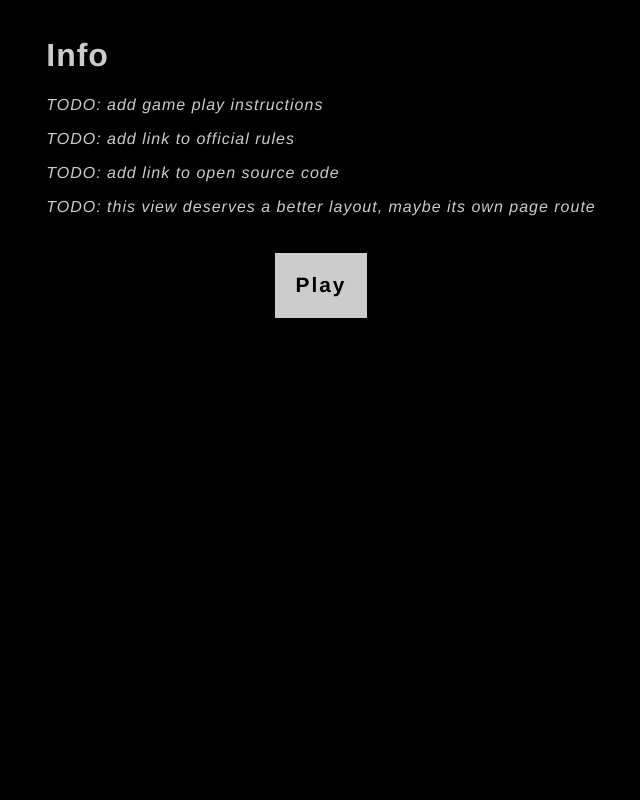
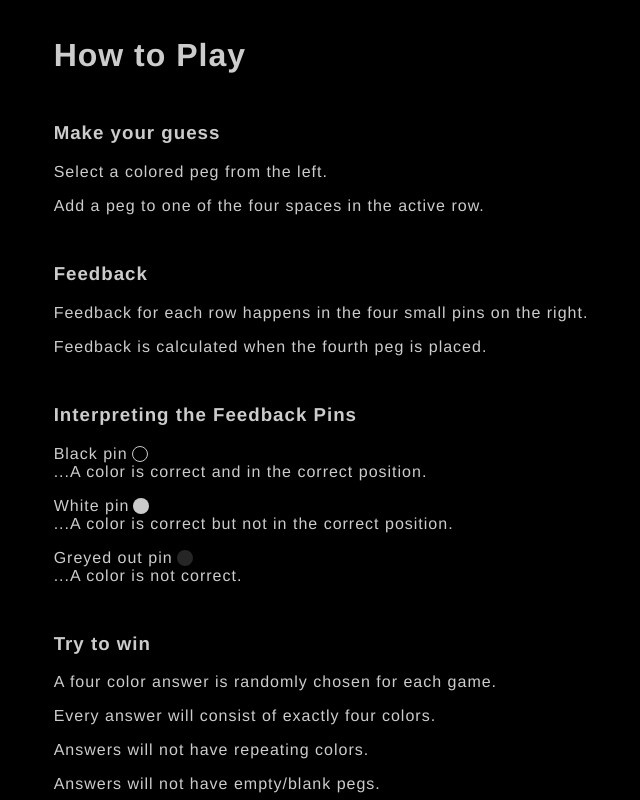
Before and after one commit to bighill/big-mastermind, a Gatsby site: page / in a window 1280 px wide. Both pictures are taken after a click on the button "How to Play". Shown: the whole page, without its empty margins (319-959 px from the left). Built offline with nearby package versions, Linux system fonts and the light colour scheme; Gatsby itself is replaced by a stand-in of ours.

Commit message:
how page... how to play instructions

```diff
--- a/src/components/app.js
+++ b/src/components/app.js
@@ -5,7 +5,7 @@ import Answer from "./answer/answer"
 import Board from "./board/board"
 import AvailablePegs from "./available/available-pegs"
 import Intro from "./modals/intro"
-import Info from "./modals/info"
+import How from "./modals/how"
 import GameOver from "./modals/gameover"
 
 export default () => {
@@ -30,7 +30,7 @@ export default () => {
       )}
 
       {AttemptState.view === "intro" && <Intro />}
-      {AttemptState.view === "info" && <Info />}
+      {AttemptState.view === "how" && <How />}
       {AttemptState.view === "win" && <GameOver win_lose="win" />}
       {AttemptState.view === "lose" && <GameOver win_lose="lose" />}
     </div>
--- a/src/components/available/available-pegs.js
+++ b/src/components/available/available-pegs.js
@@ -16,7 +16,7 @@ export default props => {
   }
 
   const handleInfoClick = ev => {
-    AttemptState.setView("info")
+    AttemptState.setView("how")
   }
 
   const available = () => {
--- /dev/null
+++ b/src/components/modals/how.js
@@ -0,0 +1,98 @@
+import React, { useContext } from "react"
+import style from "./modal-layout.module.scss"
+
+import { AttemptContext } from "../../context/attempt-context"
+import ModalLayout from "./modal-layout"
+import Pin from "../board/pin"
+
+export default props => {
+  const AttemptState = useContext(AttemptContext)
+
+  const handleBtnClick = ev => {
+    AttemptState.setView("play")
+  }
+
+  return (
+    <ModalLayout>
+      <h1>How to Play</h1>
+
+      <div className={style.content_block}>
+        <h3>Make your guess</h3>
+        <p>Select a colored peg from the left.</p>
+        <p>Add a peg to one of the four spaces in the active row.</p>
+      </div>
+
+      <div className={style.content_block}>
+        <h3>Feedback</h3>
+        <p>
+          Feedback for each row happens in the four small pins on the right.
+        </p>
+        <p>Feedback is calculated when the fourth peg is placed.</p>
+      </div>
+
+      <div className={style.content_block}>
+        <h3>Interpreting the Feedback Pins</h3>
+        <p>
+          <div style={{ display: "flex", alignItems: "center" }}>
+            <span>Black pin</span>
+            <Pin color="black" />
+          </div>
+          ...A color is correct and in the correct position.
+        </p>
+        <p>
+          <div style={{ display: "flex", alignItems: "center" }}>
+            <span>White pin</span>
+            <Pin color="white" />
+          </div>
+          ...A color is correct but not in the correct position.
+        </p>
+        <p>
+          <div style={{ display: "flex", alignItems: "center" }}>
+            <span>Greyed out pin</span>
+            <Pin color="hole" />
+          </div>
+          ...A color is not correct.
+        </p>
+      </div>
+
+      <div className={style.content_block}>
+        <h3>Try to win</h3>
+        <p>A four color answer is randomly chosen for each game.</p>
+        <p>Every answer will consist of exactly four colors.</p>
+        <p>Answers will not have repeating colors.</p>
+        <p>Answers will not have empty/blank pegs.</p>
+        <p>A winner will guess the answer before running out of guesses.</p>
+        <p>A loser will run out of guesses before choosing correctly.</p>
+      </div>
+
+      <div className={style.content_block}>
+        <h3>How to not lose</h3>
+        <p>Try harder.</p>
+      </div>
+
+      <div className={style.content_block}>
+        <h3>More Info</h3>
+        <p>
+          <a
+            href="https://en.wikipedia.org/wiki/Mastermind_(board_game)"
+            target="_blank"
+            rel="noopener noreferrer"
+          >
+            Wikipedia article
+          </a>
+        </p>
+      </div>
+      <div className="btn-wrap">
+        <div
+          className="btn"
+          onClick={handleBtnClick}
+          onKeyUp={handleBtnClick}
+          role="button"
+          tabIndex="0"
+        >
+          Play
+        </div>
+      </div>
+    </ModalLayout>
+  )
+}
--- a/src/components/modals/info.js
+++ /dev/null
@@ -1,45 +0,0 @@
-import React, { useContext } from "react"
-
-import { AttemptContext } from "../../context/attempt-context"
-import ModalLayout from "./modal-layout"
-
-export default props => {
-  const AttemptState = useContext(AttemptContext)
-
-  const handleBtnClick = ev => {
-    AttemptState.setView("play")
-  }
-
-  return (
-    <ModalLayout>
-      <div className="content">
-        <h1>Info</h1>
-        <p>
-          <em>TODO: add game play instructions</em>
-        </p>
-        <p>
-          <em>TODO: add link to official rules</em>
-        </p>
-        <p>
-          <em>TODO: add link to open source code</em>
-        </p>
-        <p>
-          <em>
-            TODO: this view deserves a better layout, maybe its own page route
-          </em>
-        </p>
-        <div className="btn-wrap">
-          <div
-            className="btn"
-            onClick={handleBtnClick}
-            onKeyUp={handleBtnClick}
-            role="button"
-            tabIndex="0"
-          >
-            Play
-          </div>
-        </div>
-      </div>
-    </ModalLayout>
-  )
-}
--- a/src/components/modals/intro.js
+++ b/src/components/modals/intro.js
@@ -7,7 +7,7 @@ export default props => {
   const AttemptState = useContext(AttemptContext)
 
   const handleHowToPlayClick = ev => {
-    AttemptState.setView("info")
+    AttemptState.setView("how")
   }
 
   const handleBtnClick = ev => {
--- a/src/components/modals/modal-layout.module.scss
+++ b/src/components/modals/modal-layout.module.scss
@@ -15,3 +15,7 @@
 .content {
   margin: $unit * 2;
 }
+
+.content_block {
+  margin-top: $unit * 6;
+}
--- a/src/style/global.scss
+++ b/src/style/global.scss
@@ -19,6 +19,15 @@ body {
   color: $color-2;
   font-family: "Franklin Gothic Medium", "Arial Narrow", Arial, sans-serif;
   letter-spacing: 1px;
+}
+
+a,
+a:link,
+a:visited,
+a:hover,
+a:active {
+  color: $color-2;
+  text-decoration: underline;
 }
 
 #meat {
```
